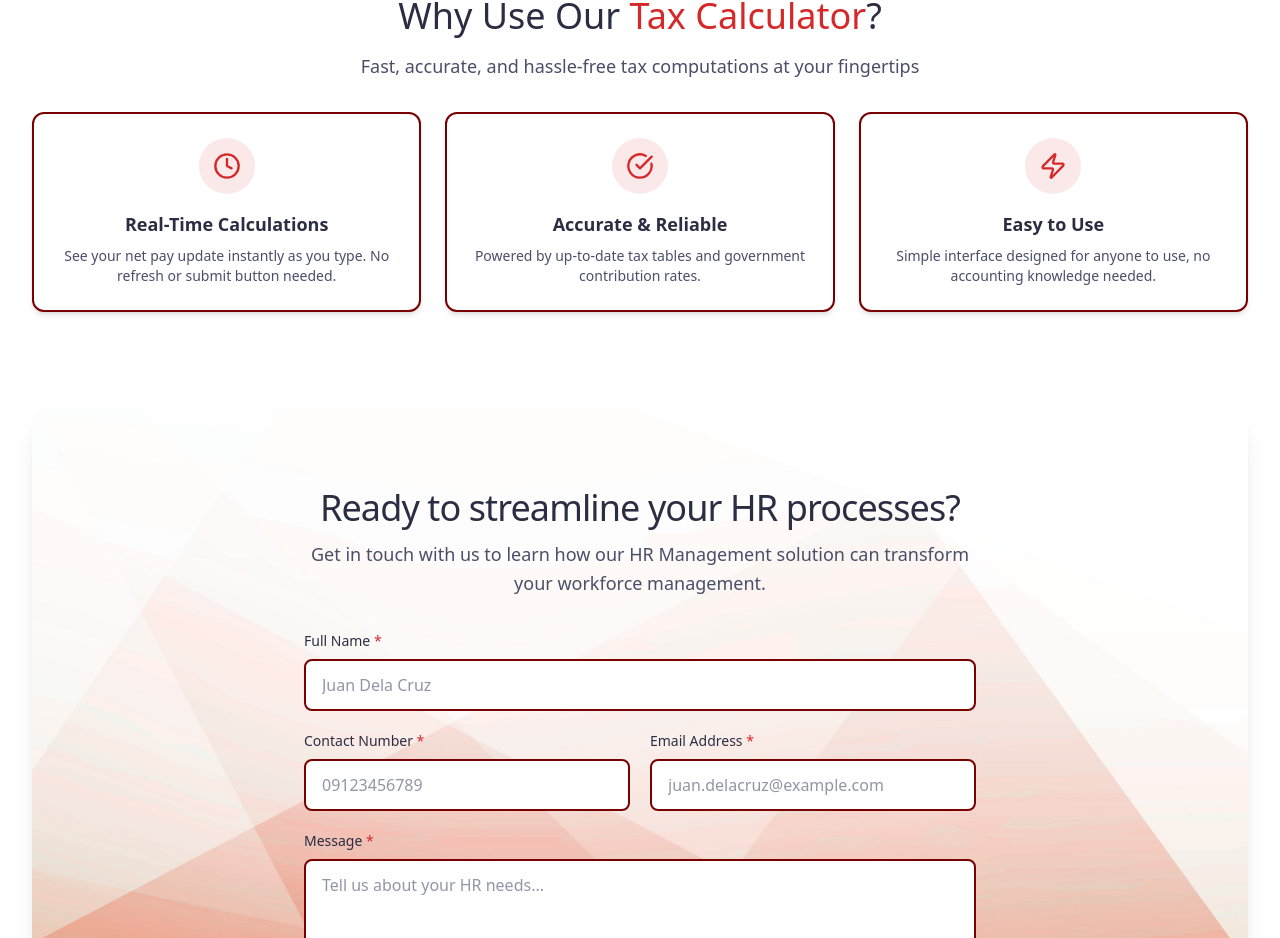
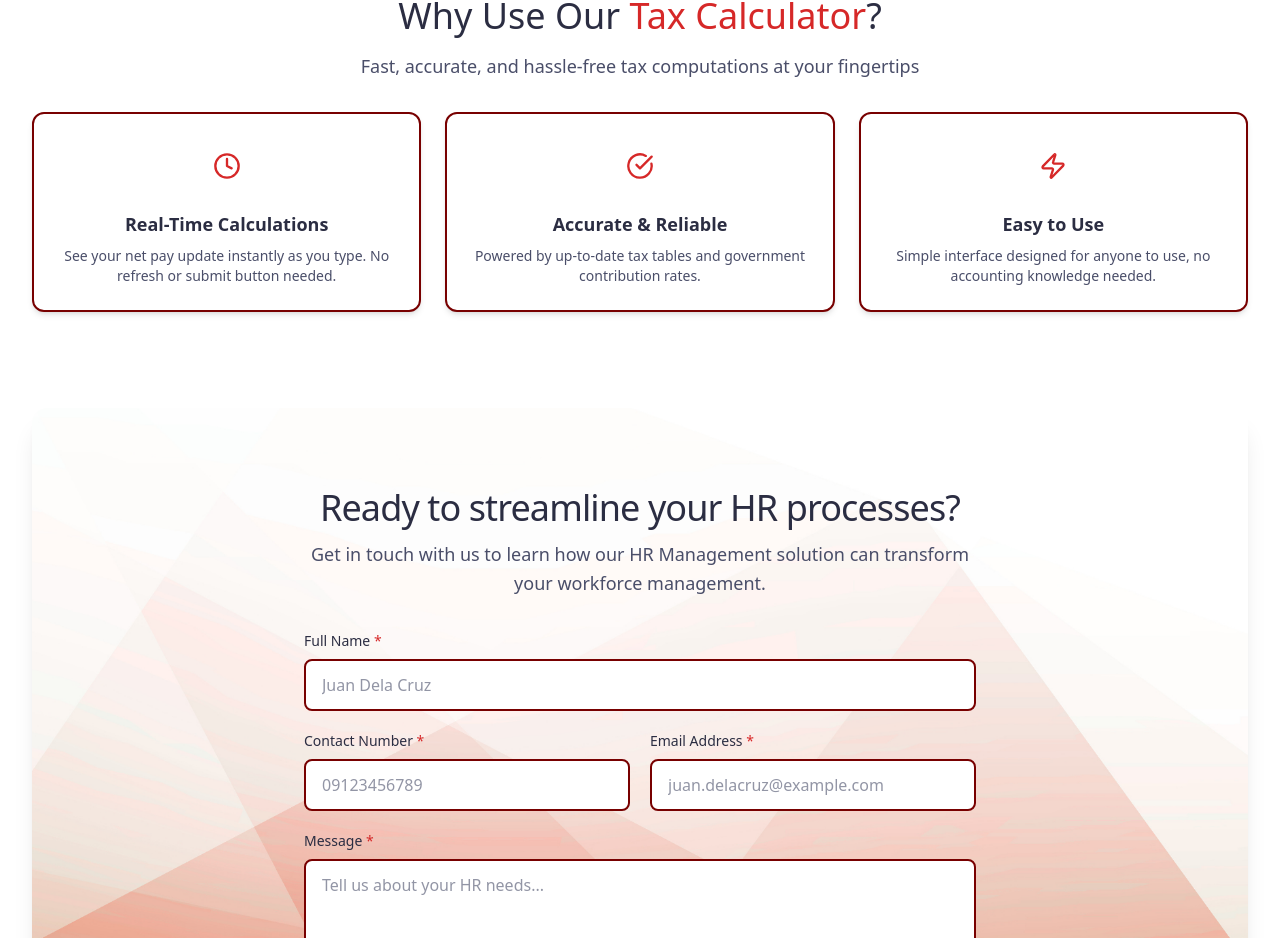
Before and after one commit to RaymondJAT/HRPay-landing-page, a React (Vite) app in the folder client/hrpay-landingpage/: page /tax-calculator in a window 1280 px wide. Shown: the part 927-1865 px from the top of the page. Built offline with nearby package versions, Linux system fonts and the light colour scheme.

Commit message:
[UPDATE] tax calculator

```diff
--- a/client/hrpay-landingpage/src/components/TaxCalculator.jsx
+++ b/client/hrpay-landingpage/src/components/TaxCalculator.jsx
@@ -326,7 +326,7 @@ const TaxCalculator = () => {
                   transition={{ delay: index * 0.1 }}
                   className="bg-white rounded-xl p-4 sm:p-5 md:p-6 border-2 border-[#780000] shadow-md text-center hover:shadow-lg transition-all duration-300 group"
                 >
-                  <div className="w-10 h-10 sm:w-12 sm:h-12 md:w-14 md:h-14 bg-[#d62828]/10 rounded-full flex items-center justify-center mx-auto mb-3 sm:mb-4 group-hover:bg-[#d62828]/20 transition-all duration-300">
+                  <div className="w-10 h-10 sm:w-12 sm:h-12 md:w-14 md:h-14 rounded-full flex items-center justify-center mx-auto mb-3 sm:mb-4 transition-all duration-300">
                     <IconComponent className="w-5 h-5 sm:w-6 sm:h-6 md:w-7 md:h-7 text-[#d62828]" />
                   </div>
                   <h3 className="text-base sm:text-lg font-semibold text-[#2b2d42] mb-2">
```
